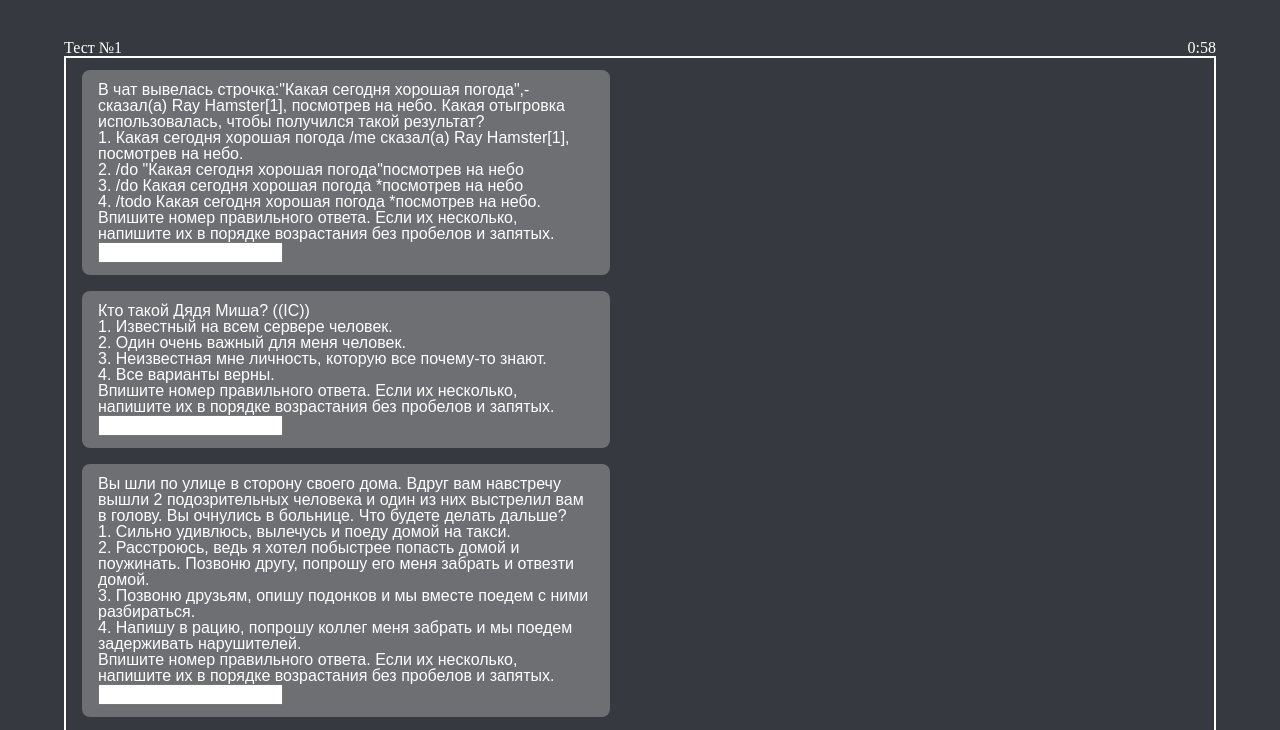
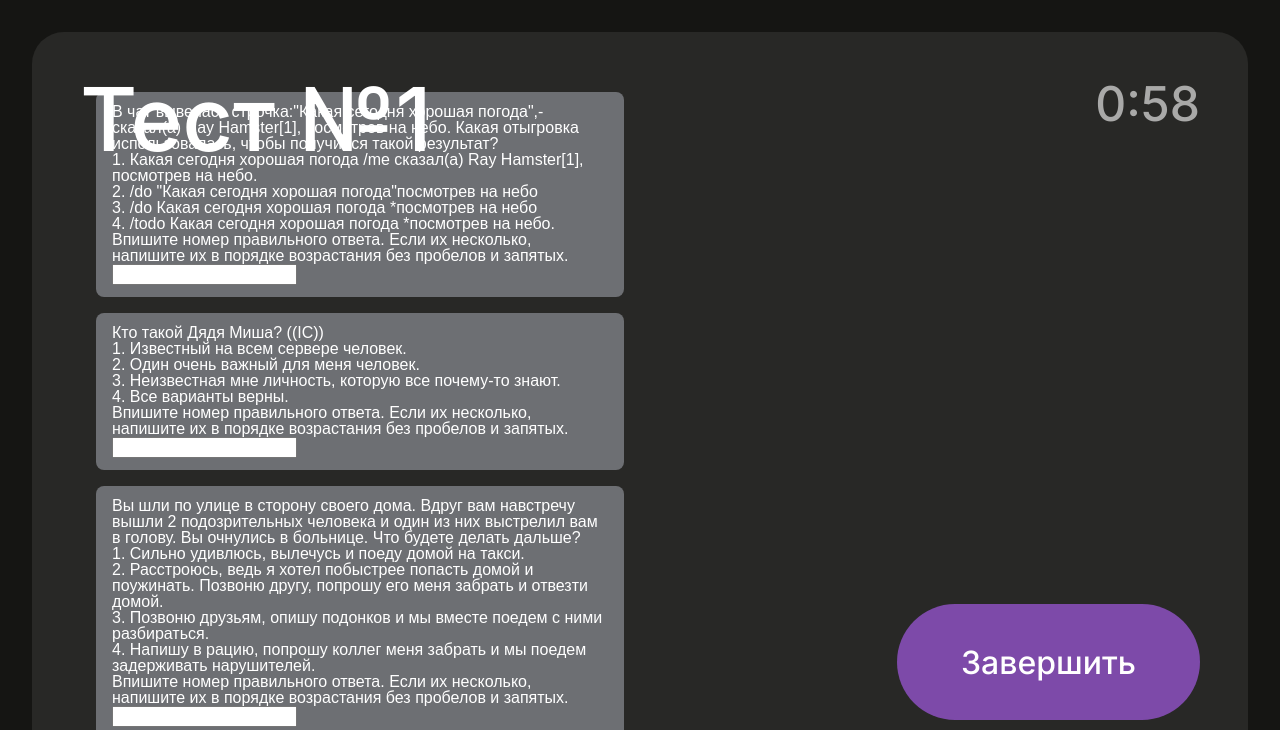
Before and after one commit to petrenkoAR/Instructors-Network, a plain HTML site: page index.html in a window 1280 px wide. Both pictures are taken after a click on the button "Начать". Shown: the top 730 px of the page. Drawn offline with Linux system fonts and the light colour scheme.

Commit message:
v 0.0.7
add some styles

```diff
--- a/css/main.css
+++ b/css/main.css
@@ -1,28 +1,113 @@
 @import url(reset.css);
 @import url(./fonts/fonts.css);
-@import url('https://fonts.googleapis.com/css2?family=Inter:wght@100;200;400;600&display=swap');
+@import url('https://fonts.googleapis.com/css2?family=Inter:wght@300;500&display=swap');
 
 body {
-  background-color: #36393F;
-  padding: 5vh 5vw;
+  background-color: #151513;
+  padding: 32px;
+  cursor: url('../images/cursor.svg'), auto;
 }
 
 .main {
+  background-color: #282826;
+  width: -webkit-fill-available;
+  height: -webkit-fill-available;
+  border-radius: 32px;
+  overflow: scroll;
+  padding: 48px;
+
+  justify-content: space-between;
+  display: flex;
+  flex-direction: column;
+
+
+  -ms-overflow-style: none;  /* IE and Edge */
+  scrollbar-width: none;
+}
+.main::-webkit-scrollbar {
+  display: none;
+}
+
+.information {
+  justify-content: space-between;
+  display: flex;
+}
+
+.testInfo {
+  justify-content: space-between;
+  display: flex;
+
+  position: fixed;
+}
+
+.h1 {
   color: #FFFFFF;
+  font-family: 'Inter', sans-serif;
+  font-weight: 500;
+  font-size: 88px;
+  line-height: 90%;
+}
+
+.h1des {
+  color: #A9A9A8;
+  font-family: 'Inter', sans-serif;
+  font-weight: 300;
+  font-size: 16px;
 }
 
 .frame {
+  justify-content: space-between;
+  display: flex;
+  align-items: flex-end;
+}
+
+.button {
+  background-color: #7D4AA9;
+  border: none;
+  font-family: 'Inter', sans-serif;
+  font-size: 32px;
+  font-weight: 500;
+  color: #FFFFFF;
+  padding: 3vw 5vw;
+  border-radius: 100vw;
+
+  transition: 0.5s;
+}
+
+.button:hover {
+  padding: 3.1vw 5.1vw;
+  box-shadow: 0px 0px 16px rgba(0, 0, 0, 0.75);
+  cursor: url('../images/cursor-hover.svg'), pointer;
+}
+
+.finishTest {
+  position: absolute;
+  bottom: 80px;
+  right: 80px;
+}
+
+.text {
   font-family: 'Inter 100', sans-serif;
-  background-color: #36393F;
   color: #FFFFFF;
-  border: 2px solid white;
+  width: 43vw;
+  font-size: 24px;
+}
+
+.text p:nth-child(2) {
+  margin-top: 0.5vw;
+  color: #D0471D;
+}
+
+.time {
+  font-family: 'Inter', sans-serif;
+  font-size: 48px;
+  color: #A9A9A8;
+  font-size: 48px;
 }
 
 .test {
   font-family: 'Inter 100', sans-serif;
-  background-color: #36393F;
   color: #FFFFFF;
-  border: 2px solid white;
   padding: 12px 16px;
 }
 
@@ -34,16 +119,3 @@ body {
   padding: 12px 16px;
   margin-bottom: 16px;
 }
-
-.information {
-  justify-content: space-between;
-  display: flex;
-}
-
-.info {
-  display: inline;
-}
-
-.h1 {
-  display: inline;
-}
--- a/js/main.js
+++ b/js/main.js
@@ -182,7 +182,7 @@ let questions = [
 ]
 
 let dText = [
-  'Тест №1', 'Тест состоит из 10 вопросов. На его прохождение вам дается 10 минут. В конце не забудьте заскринить итог и отправить фотокарточку в соответствующий канал. Важно: покидать страницу с тестом нельзя. Иначе придется проходить заново.'
+  'Тест №1', 'Всего в тесте 10 вопросов. На его прохождение вам дается 10 минут. В конце не забудьте заскринить итог и отправить фотокарточку в соответствующий канал.', 'Важно: покидать страницу с тестом нельзя. Иначе тест придется проходить заново.'
 ]
 
 let container = document.getElementsByClassName('main')[0]
@@ -195,19 +195,38 @@ let key = [0, 1, 2, 3, 4, 5, 6, 7, 8, 9]
 let testAnswers = []
 
 document.addEventListener('DOMContentLoaded', () => {
+  info = document.createElement('div');
+  info.classList.add('information');
+  container.appendChild(info);
+
+  header = document.createElement('p')
+  header.classList.add('h1');
+  header.textContent = dText[0];
+  info.appendChild(header);
+
+  header = document.createElement('p')
+  header.classList.add('h1des');
+  header.textContent = 'ТЕСТ НА ПОНИМАНИЕ РП';
+  info.appendChild(header);
+
   frame = document.createElement('div')
   frame.classList.add('frame')
   container.appendChild(frame)
 
-  header = document.createElement('p')
-  header.textContent = dText[0];
-  frame.appendChild(header);
+  text = document.createElement('div')
+  text.classList.add('text')
+  frame.appendChild(text)
 
   description = document.createElement('p')
   description.textContent = dText[1];
-  frame.appendChild(description);
+  text.appendChild(description);
+
+  description = document.createElement('p')
+  description.textContent = dText[2];
+  text.appendChild(description);
 
   but = document.createElement('button')
+  but.classList.add('button')
   but.classList.add('start')
   but.textContent = 'Начать';
   frame.appendChild(but);
@@ -215,21 +234,6 @@ document.addEventListener('DOMContentLoaded', () => {
   butStart = document.getElementsByClassName('start')[0]
   butStart.onclick = function() {
     clean();
-
-    info = document.createElement('div');
-    info.classList.add('information');
-    container.appendChild(info);
-
-    header = document.createElement('p')
-    header.classList.add('h1');
-    header.textContent = dText[0];
-    info.appendChild(header);
-
-    time = document.createElement('p')
-    time.classList.add('time')
-    time.textContent = minutes + ':0' + seconds;
-    info.appendChild(time);
-
     createTest();
   }
 })
@@ -259,6 +263,24 @@ function randomTest() {
 
 function createTest() {
   randomTest();
+
+  info = document.createElement('div');
+  info.classList.add('information');
+  info.classList.add('testInfo');
+  container.appendChild(info);
+
+  let infoBlock = document.getElementsByClassName('testInfo')[0]
+  infoBlock.style.width = (window.innerWidth - 160) + 'px';
+
+  header = document.createElement('p')
+  header.classList.add('h1');
+  header.textContent = dText[0];
+  info.appendChild(header);
+
+  time = document.createElement('p')
+  time.classList.add('time')
+  time.textContent = minutes + ':0' + seconds;
+  info.appendChild(time);
 
   test = document.createElement('div')
   test.classList.add('test')
@@ -299,8 +321,9 @@ function createTest() {
   }
 
   but = document.createElement('button')
+  but.classList.add('button')
   but.classList.add('finishTest')
-  but.textContent = 'Закончить тест';
+  but.textContent = 'Завершить';
   test.appendChild(but);
 
   butEnd = document.getElementsByClassName('finishTest')[0]
@@ -315,6 +338,9 @@ function createTest() {
 
 
 function timer(){
+  let infoBlock = document.getElementsByClassName('testInfo')[0]
+  infoBlock.style.width = (window.innerWidth - 160) + 'px';
+
   if ((minutes >= 0) && (seconds > 0)){
     --seconds;
   } else if ((seconds == 0) && (minutes > 0)){
```
Also changed, not shown: images/Ellipse 5.svg (added), images/cursor-hover.svg (added), images/cursor.svg (added).
